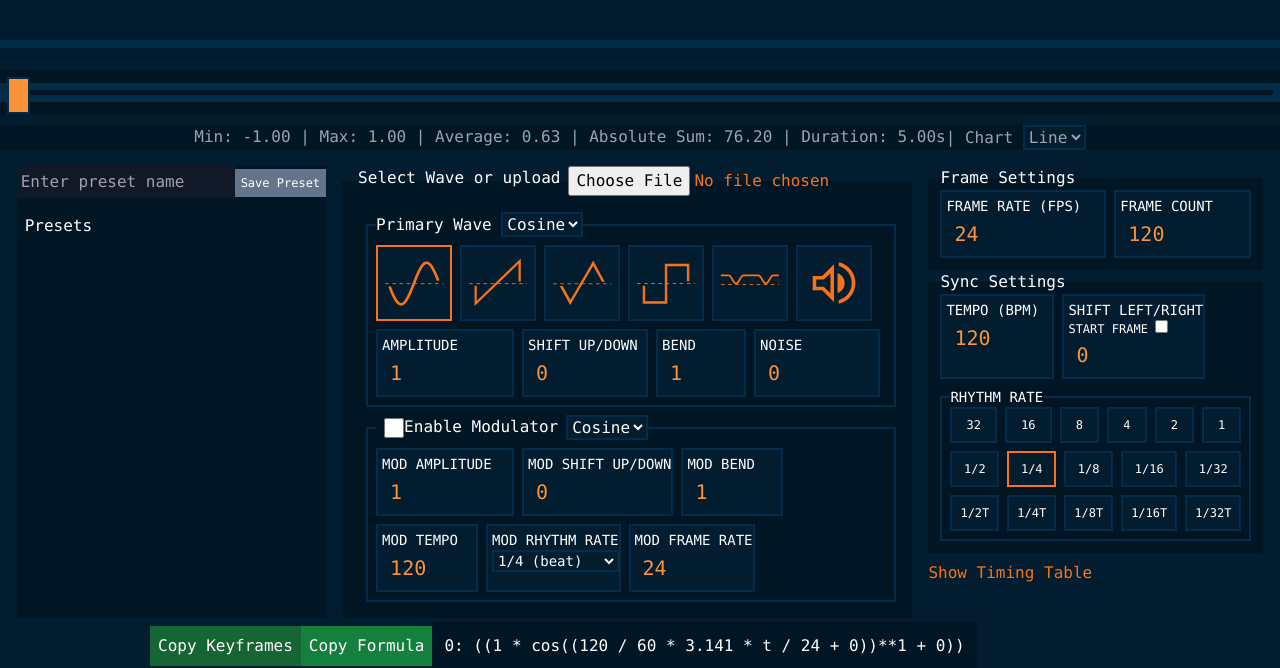
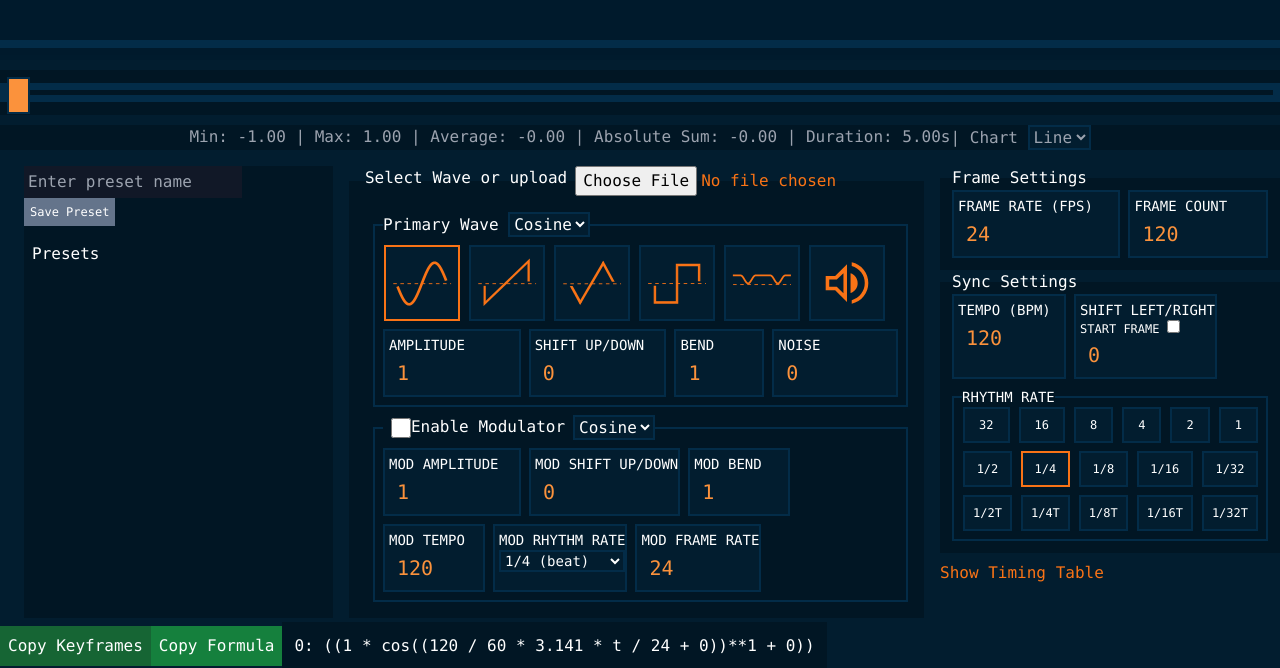
Before and after one commit to ganeJackS/framesync.xyz, a React (Vite) app: page / in a window 1280 px wide. Shown: the part 252-920 px from the top of the page. Built offline with nearby package versions, Linux system fonts and the light colour scheme.

Commit message:
made NumInput crispy

```diff
--- a/src/components/ControlPanel.tsx
+++ b/src/components/ControlPanel.tsx
@@ -222,7 +222,7 @@ export default function ControlPanel() {
 
   const yArraySum = yArrayRaw.reduce(
     (accumulator: number, currentValue: number) =>
-      Number(accumulator as number) + Math.abs(Number(currentValue as number))
+      Number(accumulator as number) + Number(currentValue as number)
   );
 
   const yArrayAvg = (yArraySum as number) / yArrayRaw.length;
@@ -269,6 +269,7 @@ export default function ControlPanel() {
 
   return (
     <>
+      <div className="flex flex-col justify-center">
       {[...new Array(chartCount)].map((d, i) => (
         <ResizableBox key={i} height={240} width={boxWidth * datums * 3 + 1440}>
           <Chart
@@ -367,7 +368,7 @@ export default function ControlPanel() {
       </div>
 
       {/* Control Panel */}
-      <div className="flex shrink flex-row justify-center justify-items-start space-x-4 font-mono">
+      <div className="flex grow flex-row justify-center space-x-4 font-mono ml-6">
         {/* Save Settings */}
         <div className="flex flex-col justify-start  overflow-y-auto bg-darkest-blue">
           <SaveSettings />
@@ -375,7 +376,7 @@ export default function ControlPanel() {
         </div>
         {/* Wave Settings */}
 
-        <fieldset className="max-w-screen-sm space-x-2 bg-darkest-blue p-4 font-mono">
+        <fieldset className="space-x-2 bg-darkest-blue p-4 font-mono">
           <legend className="flex flex-row">
             Select Wave or upload{" "}
             <span className="pl-2">
@@ -546,7 +547,7 @@ export default function ControlPanel() {
               {/* Primary Wave Settings */}
               <div className="flex flex-auto">
                 {/* Amplitude */}
-                <label className="w-100px z-index-100 mr-2 block border-2 border-dark-blue bg-darker-blue pl-1 pt-1 text-sm">
+                <label className="z-index-100 mr-2 flex shrink flex-col border-2 border-dark-blue bg-darker-blue pl-1 pt-1 text-sm">
                   AMPLITUDE{" "}
                   <NumberInput
                     name="amplitude"
@@ -563,7 +564,7 @@ export default function ControlPanel() {
                     name="upDownOffset"
                     min={-100}
                     max={100}
-                    step={0.1}
+                    step={0.01}
                     onChange={handleChange}
                   />
                 </label>
@@ -1210,7 +1211,7 @@ export default function ControlPanel() {
         </div>
       </div>
       {/* Outputs */}
-      <div className="mt-1 flex grow flex-row items-center justify-center">
+      <div className="mt-1 flex grow flex-row items-center justify-start">
         {/* a button to copy keyframeOutput to the clipboard */}
 
         <div>
@@ -1274,6 +1275,7 @@ export default function ControlPanel() {
       <div className="mt-10 flex flex-row justify-center justify-items-center text-3xl">
         {/* <KeyframeTable keyframes={yArrayRaw} frameRate={frameRate}  /> */}
       </div>
+    </div>
     </>
   );
 }
--- a/src/components/NumberInput.tsx
+++ b/src/components/NumberInput.tsx
@@ -29,13 +29,13 @@ const NumberInput: React.FC<NumberInputProps> = ({
 
   const handleMouseMove = useCallback(
     (event: MouseEvent) => {
-      if (!isDragging || event.target == window) {
+      if (!isDragging) {
         return;
       }
 
       const delta = (event.clientY - startY) / 20;
       const tempVal =
-        (settings[name] as number) - delta * step * (event.shiftKey ? 10 : 1);
+        (inputValue) - delta * step * (event.shiftKey ? 10 : 1);
       const newValue = Math.max(min, Math.min(max, tempVal));
       setPrevDelta(delta);
 
@@ -46,11 +46,14 @@ const NumberInput: React.FC<NumberInputProps> = ({
       ) {
         return prevDelta;
       }
+
       Number.isInteger(step)
         ? updateSetting(name, newValue.toFixed(0))
         : updateSetting(name, newValue.toFixed(2));
     },
-    [startY, settings, step, min, max, updateSetting, name]
+
+
+    [isDragging, startY, settings, step, min, max, updateSetting, name]
   );
 
   const handleMouseUp = useCallback(
@@ -80,7 +83,7 @@ const NumberInput: React.FC<NumberInputProps> = ({
   const handleChange = (event: React.ChangeEvent<HTMLInputElement>) => {
     const newValue = event.target.value === "" ? "" : event.target.value;
     onChange(newValue);
-    updateSetting(name, Number(newValue));
+    updateSetting(name, newValue);
   };
   return (
     <input
@@ -91,9 +94,9 @@ const NumberInput: React.FC<NumberInputProps> = ({
       min={min}
       max={max}
       step={step}
-      className="w-100px border-1 block border-dark-blue bg-darker-blue px-2 py-2 pt-1 text-xl text-orange-400 focus:outline-none"
+      className="border-1 min-w-1 w-5/6 border-dark-blue bg-darker-blue px-2 py-2 pt-1 text-xl text-orange-400 focus:outline-none"
     />
   );
 };
 
-export default React.memo(NumberInput);
+export default NumberInput;
--- a/src/index.css
+++ b/src/index.css
@@ -140,21 +140,13 @@ body {
     margin: 0 auto;
   }
 
-  .inputs-col {
-    display: flex;
-    flex-direction: column;
-    justify-content: center;
-    align-items: center;
-    margin: 0 auto;
-    width: 100%;
-  }
-
   .chart-container {
   display: block;
   width: 4000px;
   /* */
   }
 
+  input { min-width: 1px; }
 
   input[type=range] {
     height: 45px;
```
